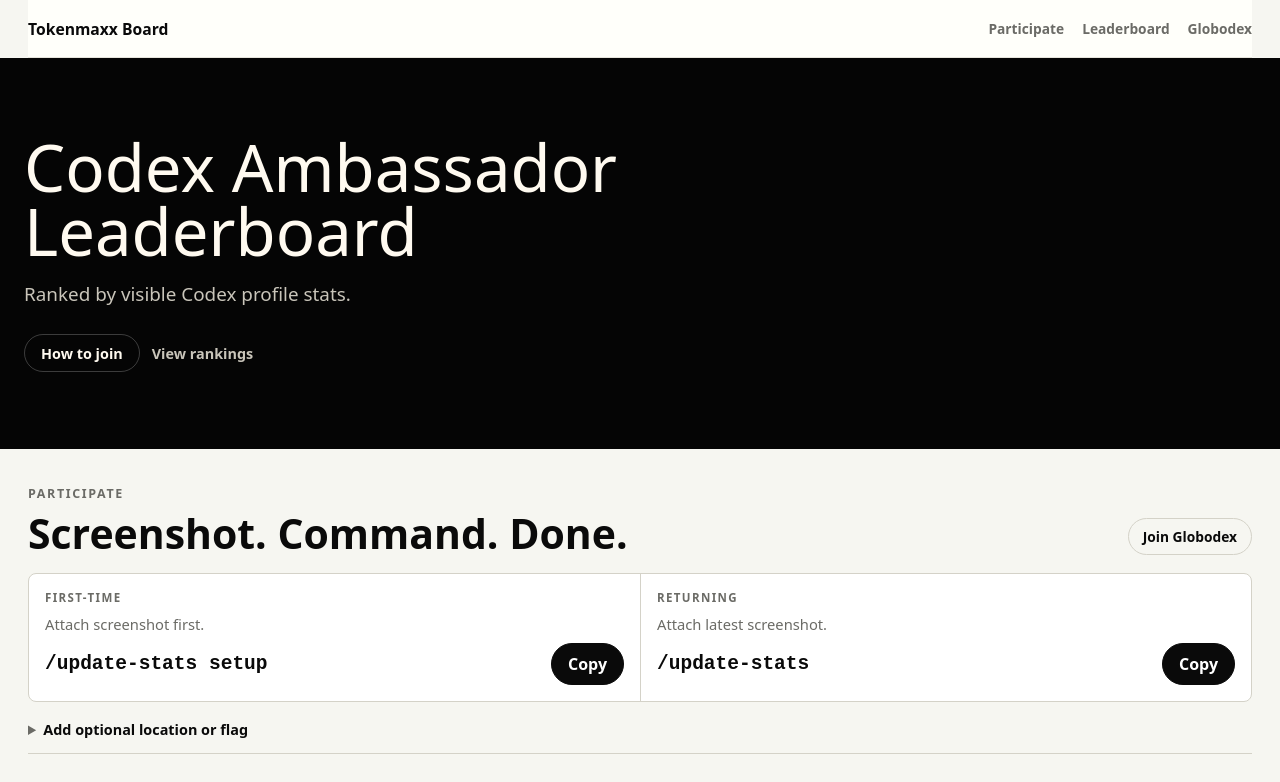
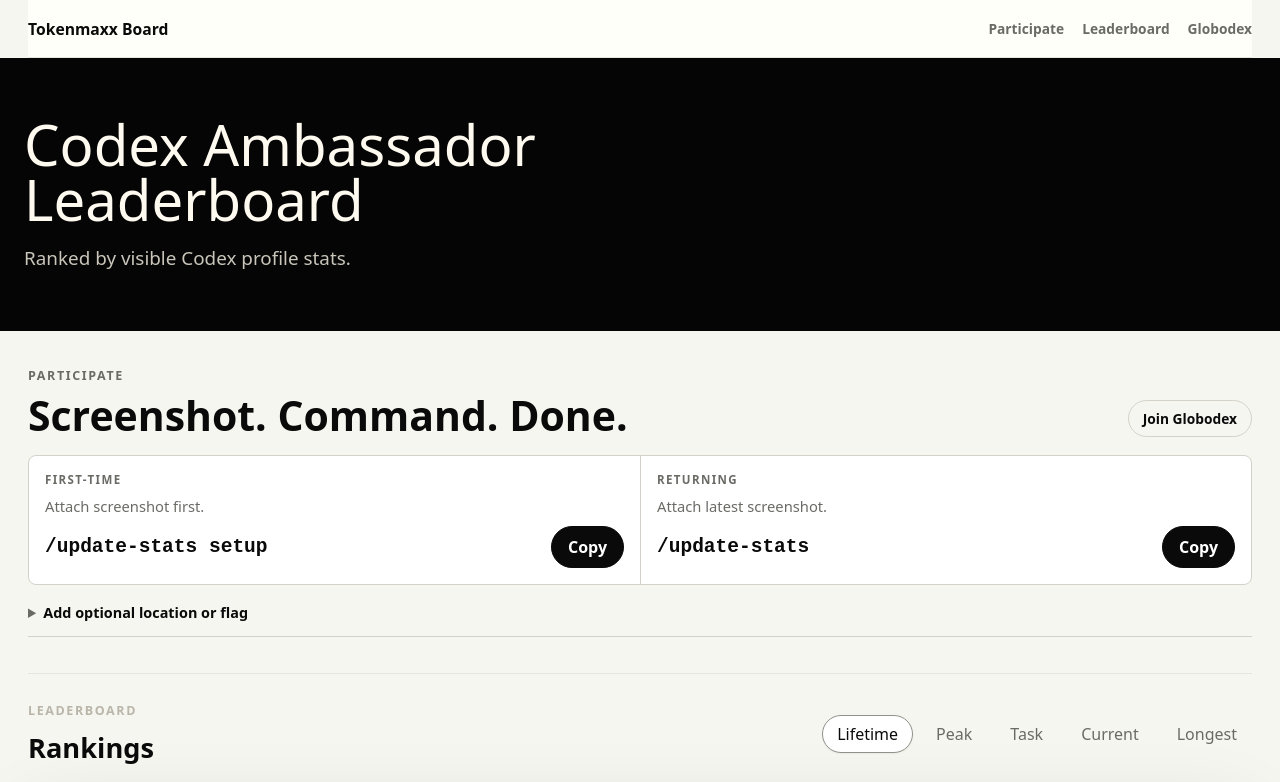
Before and after one commit to globodex/tokenmaxx-board, a website: page index.html in a window 1280 px wide. Shown: the top 782 px of the page. Drawn offline with Linux system fonts and the light colour scheme.

Commit message:
fix: simplify leaderboard-first layout

```diff
--- a/index.html
+++ b/index.html
@@ -23,10 +23,6 @@
           <p class="hero-lede">
             Ranked by visible Codex profile stats.
           </p>
-          <div class="hero-actions">
-            <a class="hero-jump" href="#howItWorks">How to join</a>
-            <a class="hero-link" href="#leaderboard">View rankings</a>
-          </div>
         </div>
       </section>
 
--- a/styles.css
+++ b/styles.css
@@ -104,7 +104,7 @@ button {
   width: 100vw;
   margin: 0 0 0 calc(50% - 50vw);
   padding:
-    clamp(42px, 6vw, 88px)
+    clamp(34px, 4.6vw, 64px)
     max(24px, calc((100vw - 1320px) / 2 + 24px));
   background: #050505;
   color: #fffaf0;
@@ -153,9 +153,9 @@ p {
 }
 
 h1 {
-  max-width: 780px;
+  max-width: 680px;
   margin-bottom: 18px;
-  font-size: clamp(3rem, 5.1vw, 5.5rem);
+  font-size: clamp(2.8rem, 4.4vw, 4.8rem);
   font-weight: 500;
   line-height: 0.98;
   letter-spacing: 0;
@@ -172,41 +172,6 @@ h1 span {
   color: #c9c5ba;
   font-size: clamp(1.02rem, 1.6vw, 1.18rem);
   line-height: 1.45;
-}
-
-.hero-actions {
-  display: flex;
-  align-items: center;
-  gap: 12px;
-  margin-top: 26px;
-}
-
-.hero-jump {
-  display: inline-flex;
-  align-items: center;
-  min-height: 38px;
-  border: 1px solid rgba(255, 255, 255, 0.22);
-  border-radius: 999px;
-  padding: 0 16px;
-  color: #fffaf0;
-  font-size: 0.9rem;
-  font-weight: 580;
-  text-decoration: none;
-}
-
-.hero-jump:hover {
-  background: rgba(255, 255, 255, 0.1);
-}
-
-.hero-link {
-  color: #c9c5ba;
-  font-size: 0.9rem;
-  font-weight: 580;
-  text-decoration: none;
-}
-
-.hero-link:hover {
-  color: #fffaf0;
 }
 
 .participation-section {
@@ -628,7 +593,7 @@ footer {
 
   .landing-hero {
     margin-left: calc(50% - 50vw);
-    padding: 26px 12px;
+    padding: 22px 12px;
   }
 
   .top-links {
@@ -663,14 +628,6 @@ footer {
   .hero-lede {
     font-size: 0.84rem;
     line-height: 1.3;
-  }
-
-  .hero-jump {
-    display: none;
-  }
-
-  .hero-actions {
-    display: none;
   }
 
   .participation-section {
```
